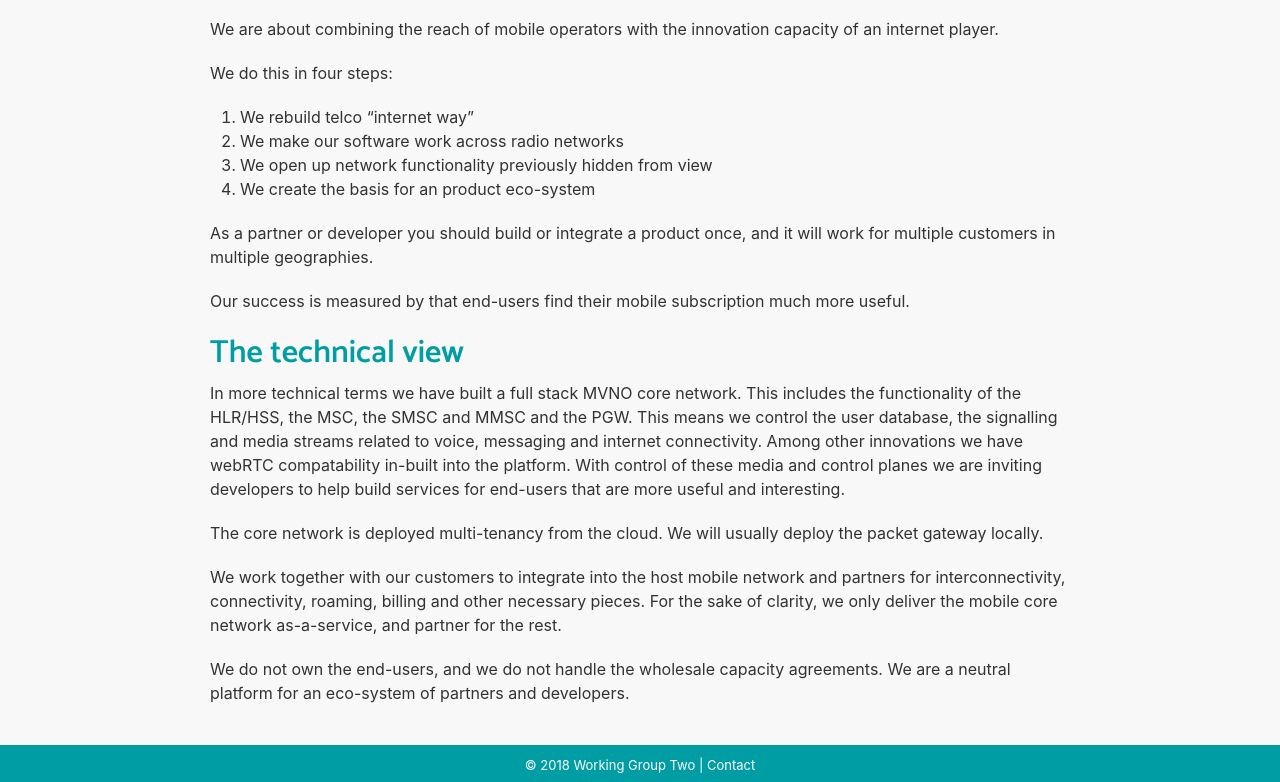
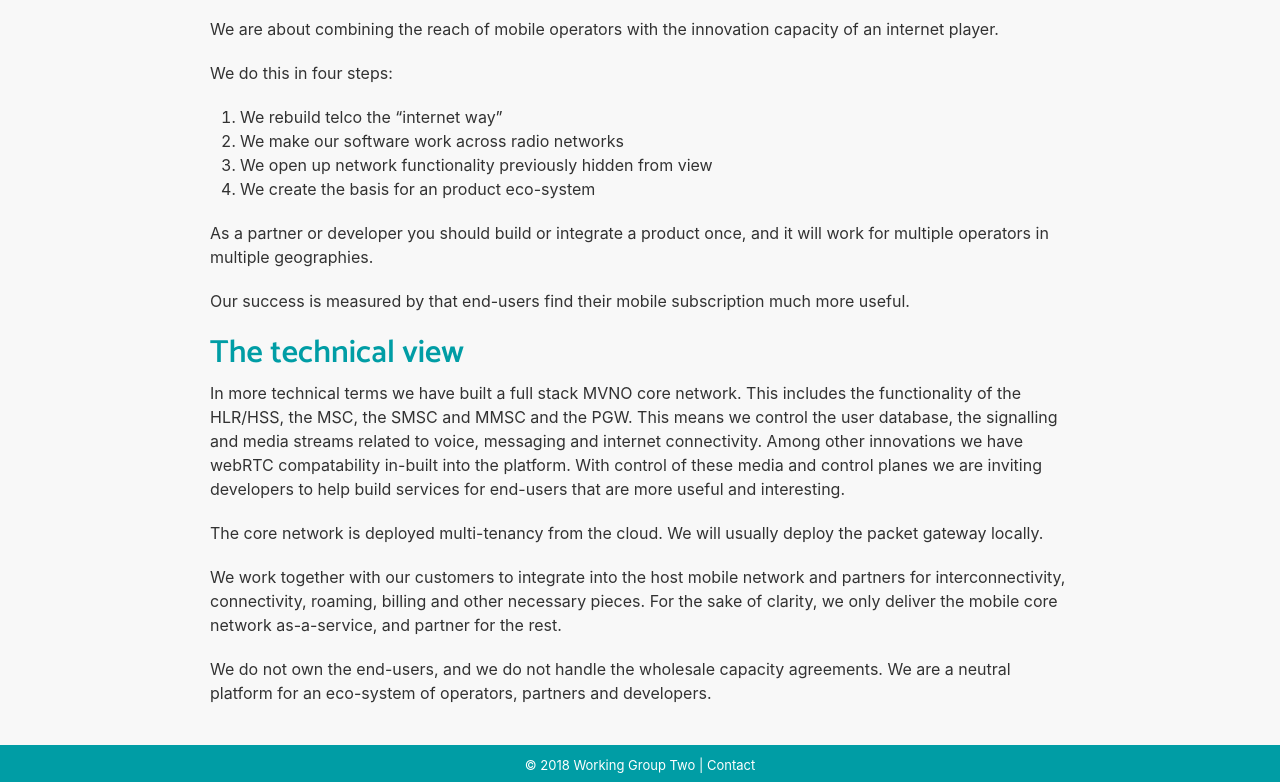
Before and after one commit to working-group-two/engineering-blog, a Jekyll site: the page built from pages/index.md, in a window 1280 px wide and 1400 px high, scrolled down 52 px. Shown: the part 615-1397 px from the top of the window. Built offline with Jekyll 4.4.1, drawn with Linux system fonts in a browser that asks for light colours; nearby versions of some CDN libraries.

Commit message:
Update index.md

```diff
--- a/pages/index.md
+++ b/pages/index.md
@@ -14,12 +14,12 @@ This reach has a price. Standardization, local implementations and decades of le
 We are about combining the reach of mobile operators with the innovation capacity of an internet player.
 
 We do this in four steps:
-1. We rebuild telco "internet way"
+1. We rebuild telco the "internet way"
 2. We make our software work across radio networks
 3. We open up network functionality previously hidden from view
 4. We create the basis for an product eco-system
 
-As a partner or developer you should build or integrate a product once, and it will work for multiple customers in multiple geographies.
+As a partner or developer you should build or integrate a product once, and it will work for multiple operators in multiple geographies.
 
 Our success is measured by that end-users find their mobile subscription much more useful.
 
@@ -31,4 +31,4 @@ The core network is deployed multi-tenancy from the cloud. We will usually deplo
 
 We work together with our customers to integrate into the host mobile network and partners for interconnectivity, connectivity, roaming, billing and other necessary pieces. For the sake of clarity, we only deliver the mobile core network as-a-service, and partner for the rest.
 
-We do not own the end-users, and we do not handle the wholesale capacity agreements. We are a neutral platform for an eco-system of partners and developers.
+We do not own the end-users, and we do not handle the wholesale capacity agreements. We are a neutral platform for an eco-system of operators, partners and developers.
```
